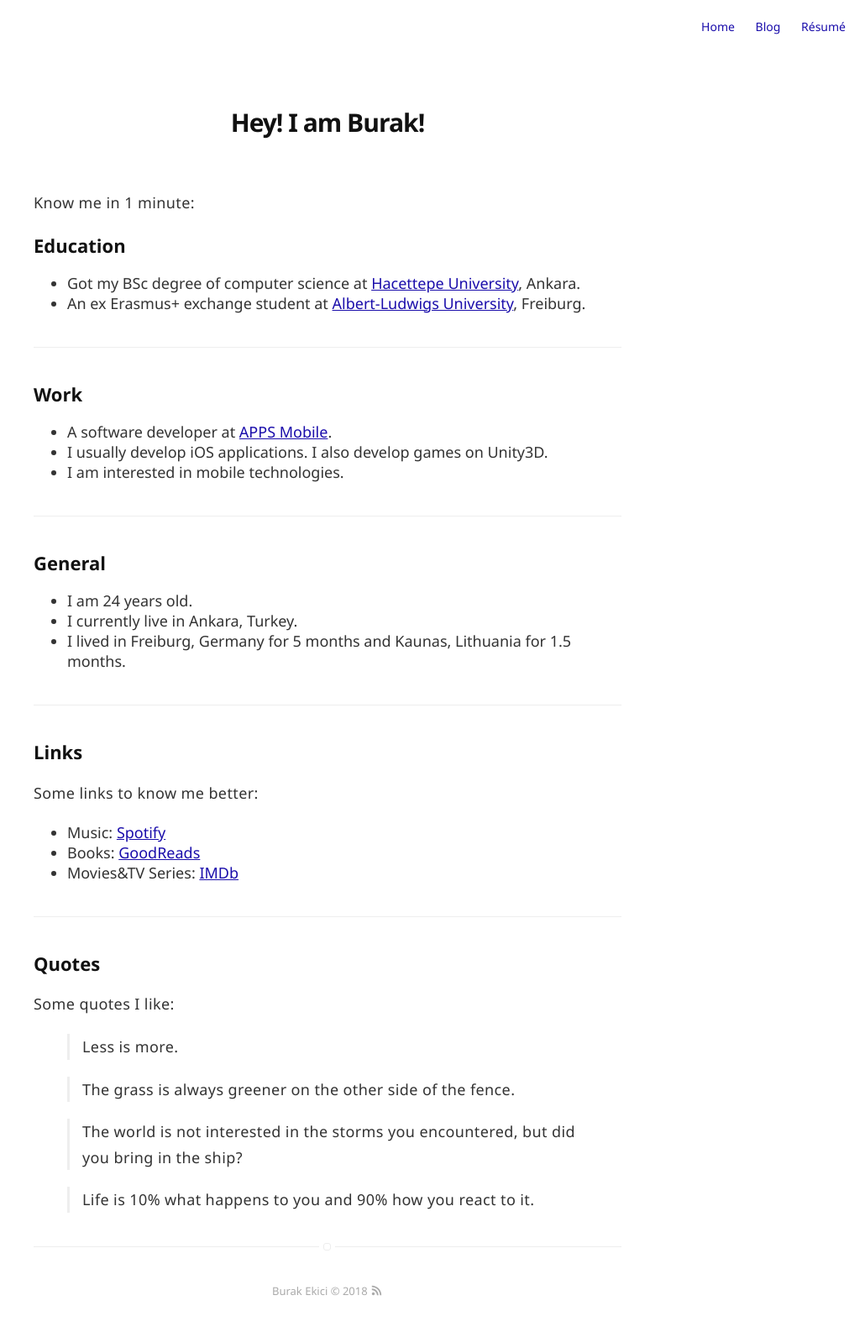
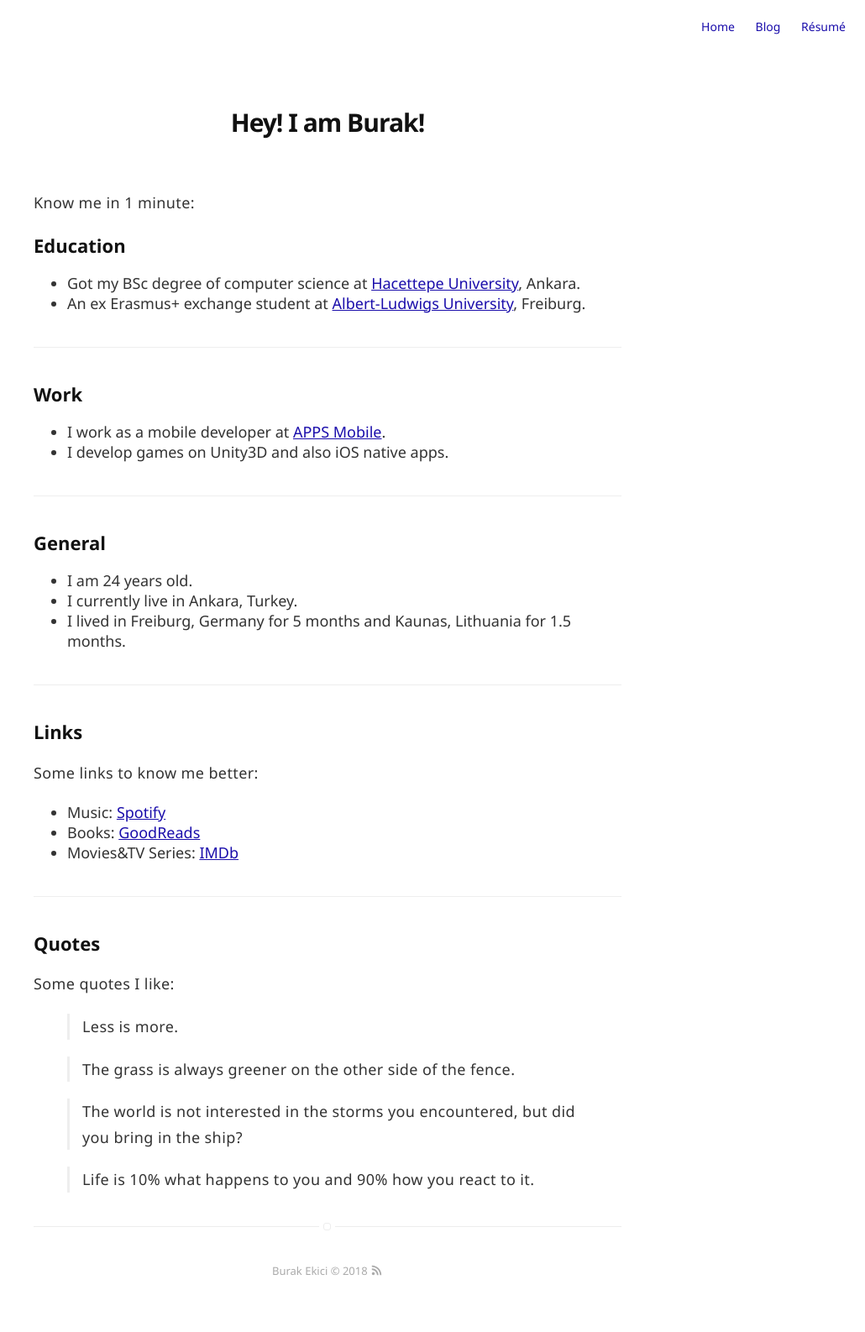
Before and after one commit to burakekici/burakekici.github.io, a Jekyll site: the page built from about.md, in a window 1280 px wide. Shown: the whole page at 84% size, without its empty margins (250-1280 px from the left). Built offline with Jekyll 4.4.1, drawn with Linux system fonts in a browser that asks for light colours; after the commit the page ends 1562 px from its top, so only the background shows below that; some of the changed lines change nothing that is shown.

Commit message:
About.md is updated.

```diff
--- a/_config.yml
+++ b/_config.yml
@@ -1,6 +1,6 @@
 # main text of home
 name: Burak Ekici
-bio: iOS Developer, Software Engineer
+bio: Software Engineer
 
 # twitter summary info
 description: Personal blog and portfolio page
@@ -55,7 +55,7 @@ email: contact.ekici@gmail.com
 authors:
     ekici:
         name: Burak Ekici
-        bio: Software Engineer, iOS Developer
+        bio: Software Engineer • Lifelong Learner
         external-image: false
         picture: assets/images/profile.jpg
         twitter: burakekici0
--- a/about.md
+++ b/about.md
@@ -15,9 +15,8 @@ Know me in 1 minute:
 ---
 
 ## Work
-* A software developer at [APPS Mobile][3].
-* I usually develop iOS applications. I also develop games on Unity3D.
-* I am interested in mobile technologies.
+* I work as a mobile developer at [APPS Mobile][3].
+* I develop games on Unity3D and also iOS native apps.
 
 ---
 
@@ -49,9 +48,9 @@ Some quotes I like:
 
 > Life is 10% what happens to you and 90% how you react to it.
 
-[1]: http://cs.hacettepe.edu.tr
+[1]: https://cs.hacettepe.edu.tr
 [2]: https://informatik.uni-freiburg.de
-[3]: http://apps.com.tr
+[3]: https://apps.com.tr
 [4]: https://open.spotify.com/user/bekici
 [5]: https://www.goodreads.com/burakekici
-[6]: http://www.imdb.com/user/ur41656845
+[6]: https://www.imdb.com/user/ur41656845
```
